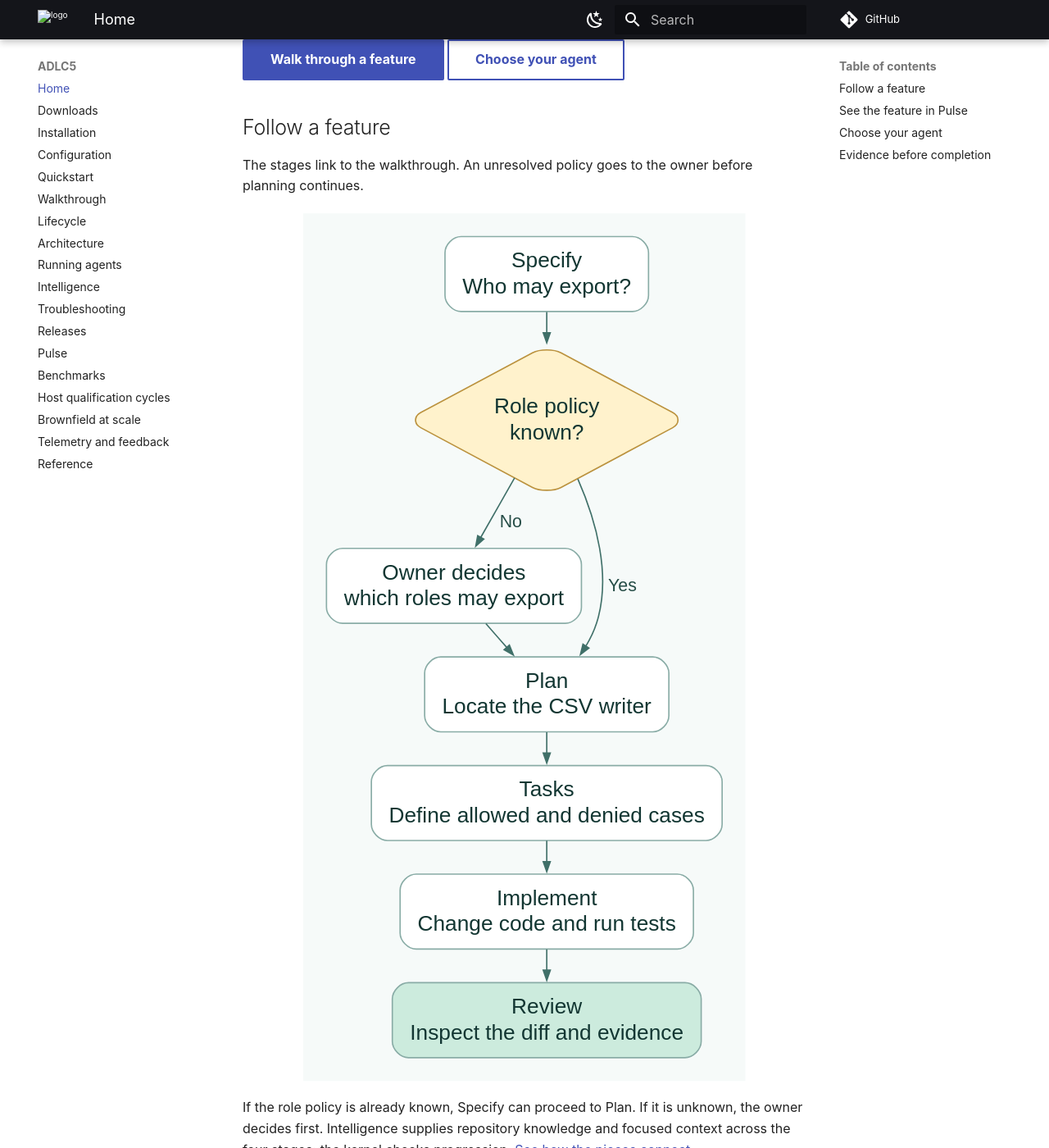
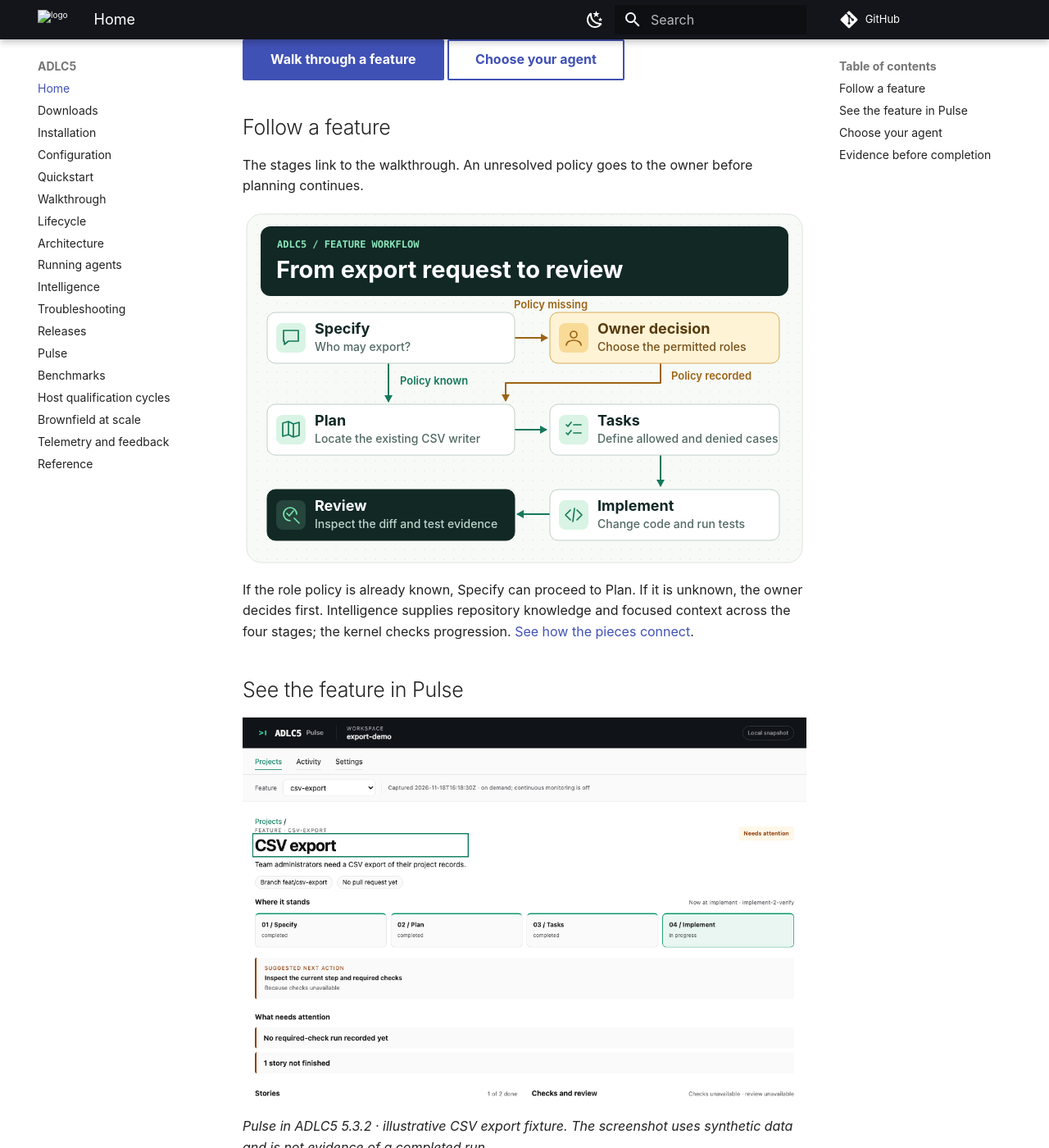
Before and after one commit to dango-tech/adlc5, an MkDocs documentation site: the page built from website/docs/index.md, in a window 1280 px wide and 1400 px high, scrolled down 266 px. Shown: the whole window at 82% size. Built offline with MkDocs 1.6.1 and Material for MkDocs 9.7.7, drawn with Linux system fonts in a browser that asks for light colours; comment, search, counter and statistics services are not loaded.

Commit message:
Redesign the workflow and architecture illustrations

```diff
--- a/website/docs/assets/stylesheets/extra.css
+++ b/website/docs/assets/stylesheets/extra.css
@@ -1,4 +1,4 @@
-.feature-flow-diagram { display: block; width: min(100%, 27rem); height: auto; aspect-ratio: 329 / 645; margin: 1rem auto; }
+.feature-flow-diagram { display: block; width: min(100%, 34rem); height: auto; aspect-ratio: 680 / 427; margin: 1rem auto; }
 .decision-strip { display: grid; grid-template-columns: repeat(3, minmax(0, 1fr)); gap: .8rem; margin: 1rem 0; }
 .decision-strip a { display: grid; align-content: start; gap: .4rem; padding: .8rem; border: 1px solid var(--md-default-fg-color--lightest); border-top: .16rem solid var(--md-accent-fg-color); border-radius: .35rem; }
 .decision-strip small, .decision-strip span { color: var(--md-default-fg-color); }
```
Also changed, not shown: website/docs/assets/diagrams/architecture.svg, website/docs/assets/diagrams/feature-flow.svg.
